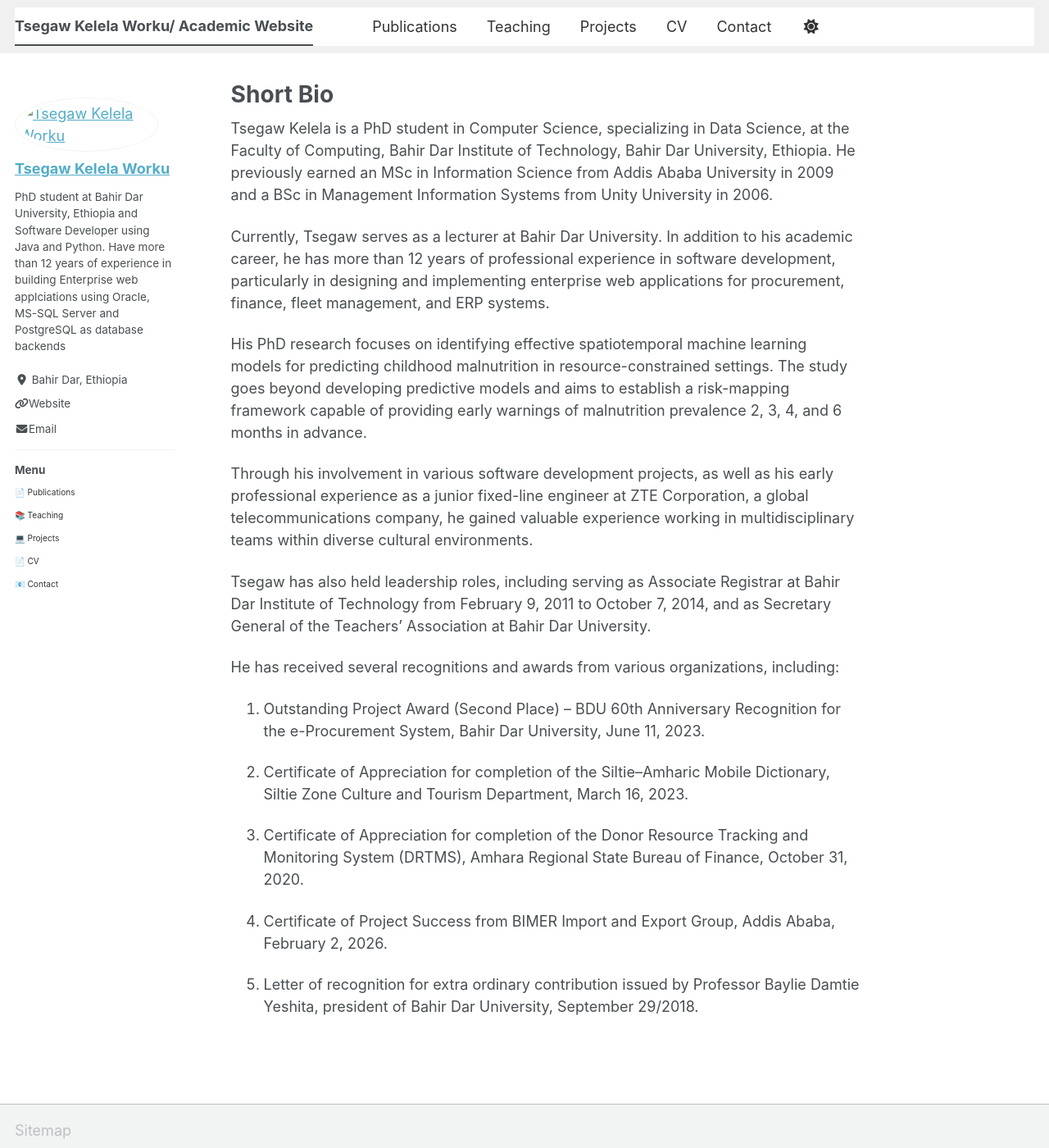
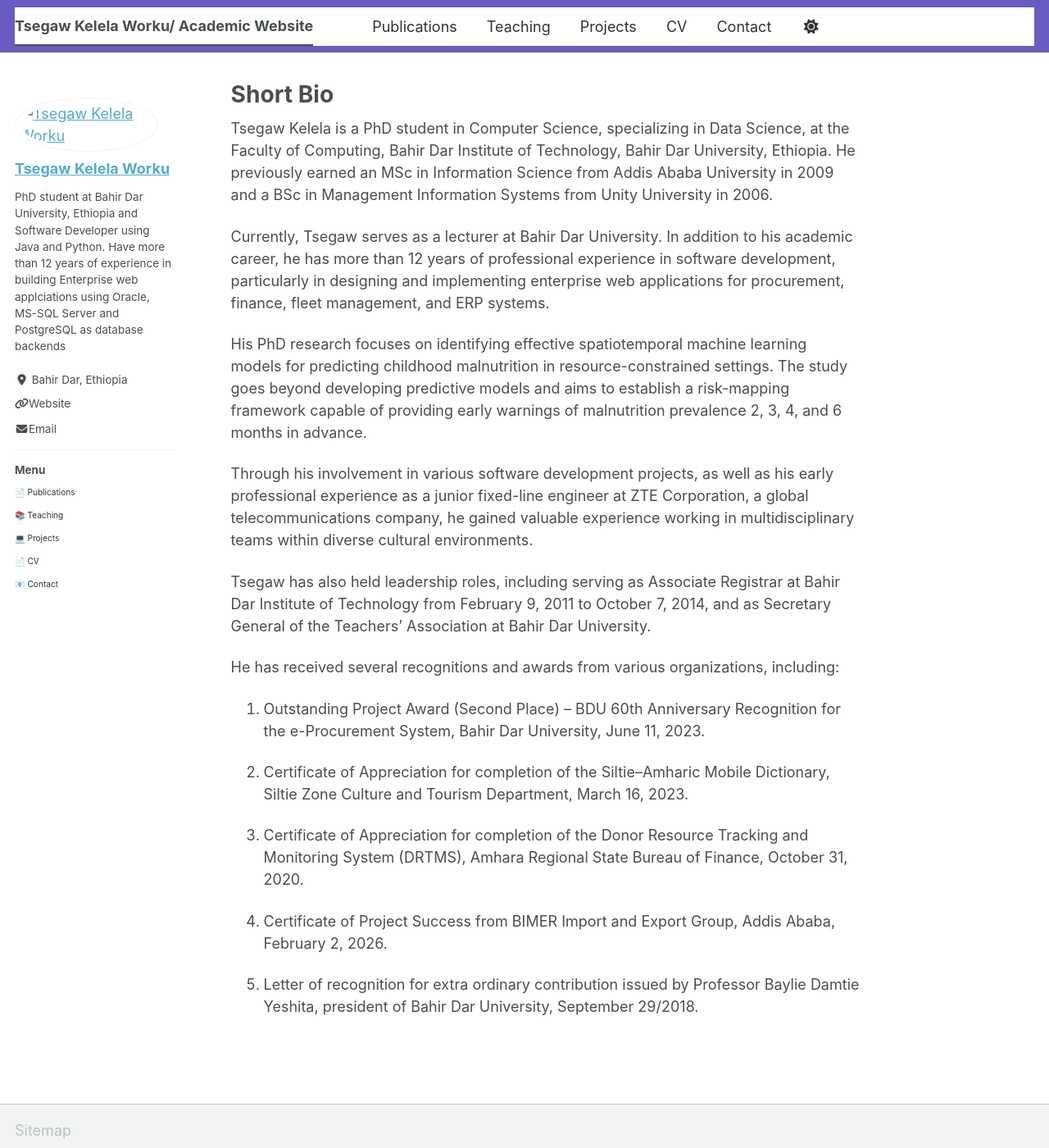
Before and after one commit to tsegaw-DS/tsegaw-DS.github.io, a Jekyll site: the page built from _pages/about.md, in a window 1280 px wide and 1400 px high. Shown: the whole window at 82% size. Built offline with Jekyll 4.4.1, drawn with Linux system fonts in a browser that asks for light colours; a script bundle is joined from its source files by our own code; library files that are not in the unit come from our copies.

Commit message:
Update custom.html

```diff
--- a/_includes/head/custom.html
+++ b/_includes/head/custom.html
@@ -4,7 +4,7 @@
 <style>
 /* Change the background color of the entire header bar */
 .masthead {
-  background-color: #f0f0f0;  /* Replace with your desired color */
+  background-color: #6a5dc2;  /* Replace with your desired color */
 }
 
 /* Optional: Change the color of the navigation links */
```
